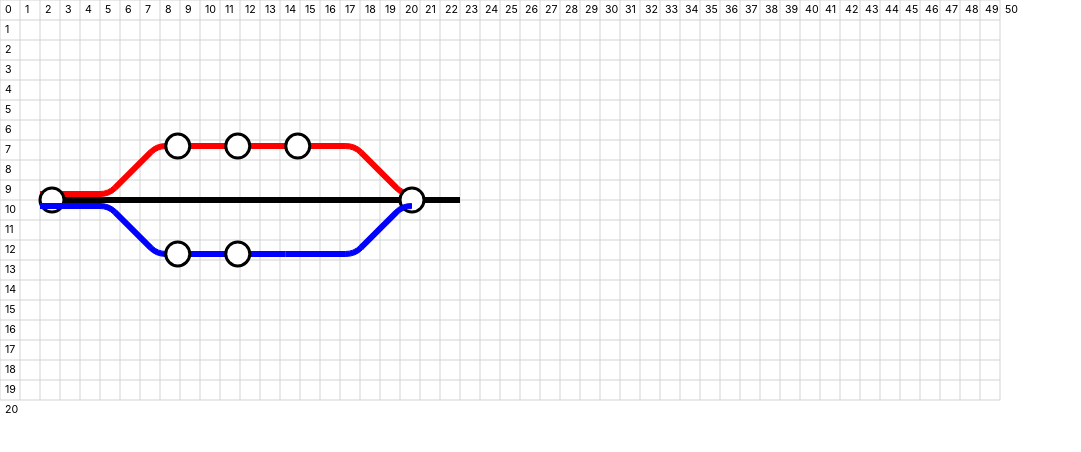
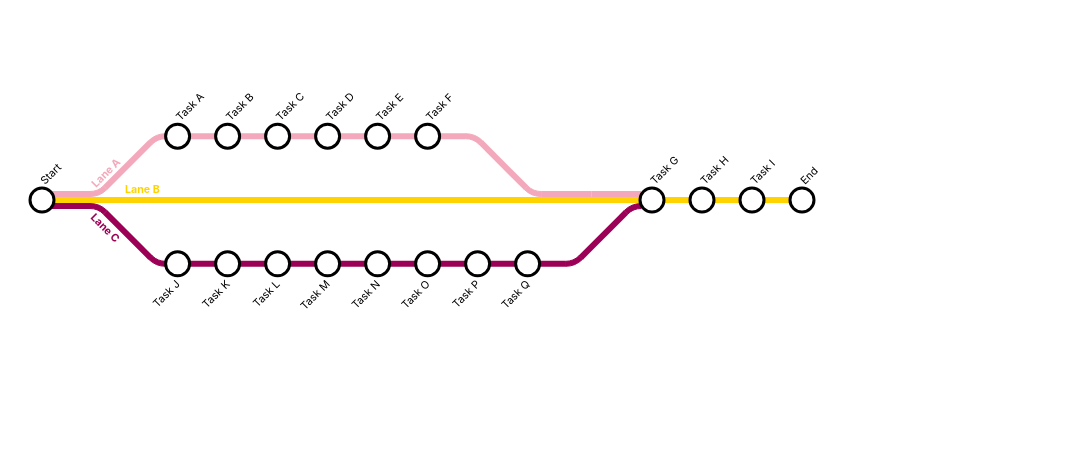
Before and after one commit to richardjkendall/tube-map, a React (Create React App) app: page / in a window 1280 px wide. Shown: the top 452 px of the page, without its empty margins (0-1081 px from the left). Built offline with nearby package versions, Linux system fonts and the light colour scheme.

Commit message:
latest changes

```diff
--- a/src/App.js
+++ b/src/App.js
@@ -5,55 +5,80 @@ import Map from './Map';
 const data = {
   branches: {
     brancha: {
-      seq: "-,/,2,3,4,\\",
-      colour: "red"
+      name: "Lane A",
+      seq: "-,/,a,b,c,d,e,f,\\,-,-",
+      colour: "#f3a9bb"
     },
     branchb: {
-      seq: "1,-,-,-,-,-,7",
-      colour: "black"
+      name: "Lane B",
+      seq: "start,-,-,-,-,-,-,-,-,-,-,-,g,h,i,end,$",
+      colour: "#ffd300"
     },
     branchc: {
-      seq: "-,\\,5,6,-,/",
-      colour: "blue"
+      name: "Lane C",
+      seq: "-,\\,j,k,l,m,n,o,p,q,/",
+      colour: "#9b0056"
     }
   },
   milestones: {
-    1: {
-      id: 1,
+    start: {
+      name: "Start",
+      colour: "white"
+    },
+    a: {
       name: "Task A"
     },
-    2: {
-      id: 2,
+    b: {
       name: "Task B"
     },
-    3: {
-      id: 3,
-      name: "Task C",
+    c: {
+      name: "Task C"
     },
-    4: {
-      id: 4,
+    d: {
       name: "Task D"
     },
-    5: {
-      id: 5,
+    e: {
       name: "Task E"
     },
-    6: {
-      id: 6,
+    f: {
       name: "Task F"
     },
-    7: {
-      id: 7,
+    g: {
       name: "Task G"
     },
-    8: {
-      id: 8,
+    h: {
       name: "Task H"
     },
-    9: {
-      id: 9,
+    i: {
       name: "Task I"
-    }
+    },
+    end: {
+      name: "End"
+    },
+    j: {
+      name: "Task J"
+    },
+    k: {
+      name: "Task K"
+    },
+    l: {
+      name: "Task L"
+    },
+    m: {
+      name: "Task M"
+    },
+    n: {
+      name: "Task N"
+    },
+    o: {
+      name: "Task O"
+    },
+    p: {
+      name: "Task P"
+    },
+    q: {
+      name: "Task Q"
+    },
   }
 }
 
@@ -65,6 +90,7 @@ function App() {
           width: 1000, height: 400,
           margin: { top: 0, right: 30, bottom: 30, left: 0 }
         }}
+        debug={false}
         data={data}
       />
     </div>
--- a/src/Map.js
+++ b/src/Map.js
@@ -59,7 +59,7 @@ const DrawSimpleLine = (svg, from, to, width, colour) => {
     .attr("y2", to.y);
 }
 
-const DrawBranch = (svg, start, direction, length, width, colour, debug = false) => {
+const DrawBranch = (svg, start, direction, length, height, width, colour, debug = false) => {
   const radius = width * 3; // per TFL standard
 
   let firstArcOrigin = [
@@ -94,7 +94,17 @@ const DrawBranch = (svg, start, direction, length, width, colour, debug = false)
   debug && DrawSimpleLine(svg, {x: firstArcOrigin[0], y: firstArcOrigin[1]}, {x: startOfBranchLine[0], y: startOfBranchLine[1]}, 1, colour);
 
 
-  let endOfBranchLine = PointOnCircle(length, direction === "up" ? 135 : 45, {x: startOfBranchLine[0], y: startOfBranchLine[1]});
+  // find the length of the line based on a*a = b*b + c*c
+  // b = segment length
+  // c = branch height
+  let hyp = Math.sqrt(length*length + height*height);
+  console.log("hypotenuse = ", hyp);
+  let arcTriangleB = Math.max(start.x, startOfBranchLine[0]) - Math.min(start.x, startOfBranchLine[0]);
+  let arcTriangleC = Math.max(start.y, startOfBranchLine[1]) - Math.min(start.y, startOfBranchLine[1]);
+  let arcHyp = Math.sqrt(arcTriangleB*arcTriangleB, arcTriangleC*arcTriangleC);
+  console.log("arc hypotenuse = ", arcHyp);
+
+  let endOfBranchLine = PointOnCircle(hyp - (arcHyp * 2), direction === "up" ? 135 : 45, {x: startOfBranchLine[0], y: startOfBranchLine[1]});
   DrawSimpleLine(svg, {x: startOfBranchLine[0], y: startOfBranchLine[1]}, {x: endOfBranchLine[0], y: endOfBranchLine[1]}, width, colour)
 
   debug && svg.append("circle")
@@ -106,8 +116,8 @@ const DrawBranch = (svg, start, direction, length, width, colour, debug = false)
     .attr("cy", endOfBranchLine[1]);
 
   let secondArcOrigin = PointOnCircle(radius + width/2 + 0.5, direction === "up" ? 45 : 135, {x: endOfBranchLine[0], y: endOfBranchLine[1]});
+
   debug && DrawSimpleLine(svg, {x: endOfBranchLine[0], y: endOfBranchLine[1]}, {x: secondArcOrigin[0], y: secondArcOrigin[1]}, 1, colour);
-
   debug && svg.append("circle")
     .style("stroke", "grey")
     .style("stroke-width", 1)
@@ -133,26 +143,70 @@ const DrawBranch = (svg, start, direction, length, width, colour, debug = false)
   debug && DrawSimpleLine(svg, {x: secondArcOrigin[0], y: secondArcOrigin[1]}, {x: endOfSecondArc[0], y: endOfSecondArc[1]}, 1, colour);
 
   return endOfSecondArc;
-
 }
 
-const DrawStation = (svg, position, width) => {
-  let c = svg.append("circle")
+const DrawStation = (svg, position, text, width, textAnchor = "top", fill = null) => {
+  let radius = width * 2;
+
+  const tooltip = svg.select(".tooltip");
+
+  const mouseover = (event, d) => {
+    console.log("tooltip", tooltip);
+    tooltip.style("opacity", 1);
+    tooltip.raise();
+  };
+
+  const mouseleave = (event, d) => {
+    //tooltip.style('opacity', 0);
+  }
+
+  const mousemove = (event, d) => {
+    //const text = d3.select('.tooltip-area__text');
+    //text.text(`Sales were ${d.sales} in ${d.year}`);
+    const [x, y] = d3.pointer(event);
+    //console.log("x", x, "y", y);
+    tooltip.attr('transform', `translate(${x}, ${y})`);
+  };
+
+  svg.append("circle")
     .style("stroke", "black")
     .style("stroke-width", width / 2)
-    .style("fill", "white")
-    .attr("r", width * 2)
-    .attr("cx", position.x + (width * 2))
-    .attr("cy", position.y);
-  c.raise();
+    .style("fill", fill === null ? "white" : fill)
+    .attr("r", radius)
+    .attr("cx", position.x + radius)
+    .attr("cy", position.y)
+    //.on("mousemove", mousemove)
+    //.on("mouseleave", mouseleave)
+    //.on("mouseover", mouseover);
+
+  let textAnchorX = position.x + radius + (width / 2);
+  let textAnchorY = position.y - radius - (width / 2);
+  if(textAnchor === "bottom") {
+    textAnchorY = position.y + width + (width / 2) + 12;
+  }
+
+  svg.append("text")
+    .attr("style", "font-size: 8pt")
+    .attr("text-anchor", textAnchor === "top" ? "start" : "end")
+    .attr("transform", `translate(${textAnchorX},${textAnchorY}) rotate(315)`)
+    .text(text)
+}
+
+const DrawBranchName = (svg, position, text, colour, rotate = "none") => {
+  svg.append("text")
+    .attr("style", "font-size: 8pt; font-weight: bold;")
+    .attr("fill", colour)
+    .attr("text-anchor", "start")
+    .attr("transform", `translate(${position.x},${position.y}) rotate(${rotate === "up" ? 315 : rotate === "down" ? 45 : 0})`)
+    .text(text)
 }
 
 const LINE_WIDTH = 6;
 const START_X = 40;
-const SEGMENT_LENGTH = 60;
-const BRANCH_HEIGHT = 50;
+const SEGMENT_LENGTH = 50;
+const BRANCH_HEIGHT = 80;
 
-const Map = ({ data, dimensions }) => {
+const Map = ({ data, dimensions, debug = false }) => {
   const svgRef = React.useRef(null);
 
   const { width, height, margin } = dimensions;
@@ -168,8 +222,22 @@ const Map = ({ data, dimensions }) => {
       .append("g")
       .attr("transform", `translate(${margin.left},${margin.top})`);
 
+    // add the tooltip
+    /*
+    let tt = svg.append("g")
+      .attr("class", "tooltip");
+    tt.append("rect")
+      .attr("fill", "red")
+      .attr("height", 30)
+      .attr("width", 100);
+    tt.append("text")
+      .attr("class", "tooltip__text")
+      .attr("style", "font-size: 10pt; color: black;")
+      .text("testing");
+      */
+
     // draw grid to help
-    DrawGrid(svg, 20, width, height);
+    debug && DrawGrid(svg, 20, width, height);
 
     // get start point
     let startY = 0;
@@ -185,14 +253,17 @@ const Map = ({ data, dimensions }) => {
     }
     console.log("Start Y will be", startY);
 
+    let stations = [];
+    let lastStationX = 0;
+
     Object.entries(data.branches).forEach(b => {
-      const branchName = b[0];
       const branch = b[1];
       const colour = branch.colour;
       let startX = START_X;
       const seq = branch.seq.split(",");
+      let textDir = 0;
+      let firstBranch = true;
       seq.forEach((s, i) => {
-        //console.log("branch", branchName, "seq", i, "instruction", s);
         switch(s) {
           case "-":
             // draw straight line segment
@@ -201,29 +272,72 @@ const Map = ({ data, dimensions }) => {
             break;
           case "/":
             // draw 'up' branch
-            let upEnd = DrawBranch(svg, {x: startX, y: startY}, "up", BRANCH_HEIGHT, LINE_WIDTH, colour);
-            console.log("startx", startX, "endx", upEnd[0], "delta", upEnd[0] - startX);
+            let upEnd = DrawBranch(svg, {x: startX, y: startY}, "up", SEGMENT_LENGTH, BRANCH_HEIGHT, LINE_WIDTH, colour, debug);
+            // we need to label the branch, and this is a good place to do it
+            if(firstBranch && branch?.name) {
+              DrawBranchName(svg, {x: startX + LINE_WIDTH, y: startY - LINE_WIDTH}, branch.name, colour, "up");
+              firstBranch = false;
+            }
             startX = upEnd[0];
             startY = upEnd[1];
+            textDir += 1;
             break;
           case "\\":
             // draw 'down' branch
-            let downEnd = DrawBranch(svg, {x: startX, y: startY}, "down", BRANCH_HEIGHT, LINE_WIDTH, colour);
+            let downEnd = DrawBranch(svg, {x: startX, y: startY}, "down", SEGMENT_LENGTH, BRANCH_HEIGHT, LINE_WIDTH, colour, debug);
+            // we need to label the branch, and this is a good place to do it
+            if(firstBranch && branch?.name) {
+              DrawBranchName(svg, {x: startX, y: startY + LINE_WIDTH*2}, branch.name, colour, "down");
+              firstBranch = false;
+            }
             startX = downEnd[0];
             startY = downEnd[1];
+            textDir -= 1;
             break;
           case " ":
             // no line, just move x along
             startX += SEGMENT_LENGTH;
             break;
+          case "$":
+            // don't do anything, this symbol indicates the end of the flow
+            break;
           default:
             // this is a milestone
-            DrawSimpleLine(svg, {x: startX, y: startY}, {x: startX + SEGMENT_LENGTH, y: startY}, LINE_WIDTH, colour);
-            DrawStation(svg, {x: startX, y: startY}, LINE_WIDTH);
+            // check if it is the terminal milestone (next seq value should be $)
+            let noLine = false;
+            if(i + 1 < seq.length) {
+              if(seq[i+1] === "$") {
+                noLine = true;
+              }
+            }
+            !noLine && DrawSimpleLine(svg, {x: startX, y: startY}, {x: startX + SEGMENT_LENGTH, y: startY}, LINE_WIDTH, colour);
+            // get milestone
+            let m = data.milestones[s];
+            console.log("got milestone", m, "text dir", textDir);
+            stations.push({
+              pos: {x: startX, y: startY},
+              name: m.name,
+              dir: textDir < 0 ? "bottom" : "top",
+              colour: m?.colour
+            });
             startX += SEGMENT_LENGTH;
         }
       })
+      // if we get here and the firstbranch is still true then we've not labelled the track
+      if(branch?.name && firstBranch) {
+        // not sure how to do this yet, so just do a hack job
+        DrawBranchName(svg, {x: SEGMENT_LENGTH*2.5, y: startY - (LINE_WIDTH + 1)}, branch.name, colour);
+      }
       startY += LINE_WIDTH;
+    })
+
+    lastStationX = stations.reduce((p, s) => {
+      return Math.min(p, s.pos.x);
+    }, stations[0].pos.x);
+
+    stations.forEach(s => {
+      let offset = s.pos.x === lastStationX ? 10 : 0;
+      DrawStation(svg, {x: s.pos.x - offset, y: s.pos.y}, s.name, LINE_WIDTH, s.dir, s.colour);
     })
 
   }, [data]);
```
